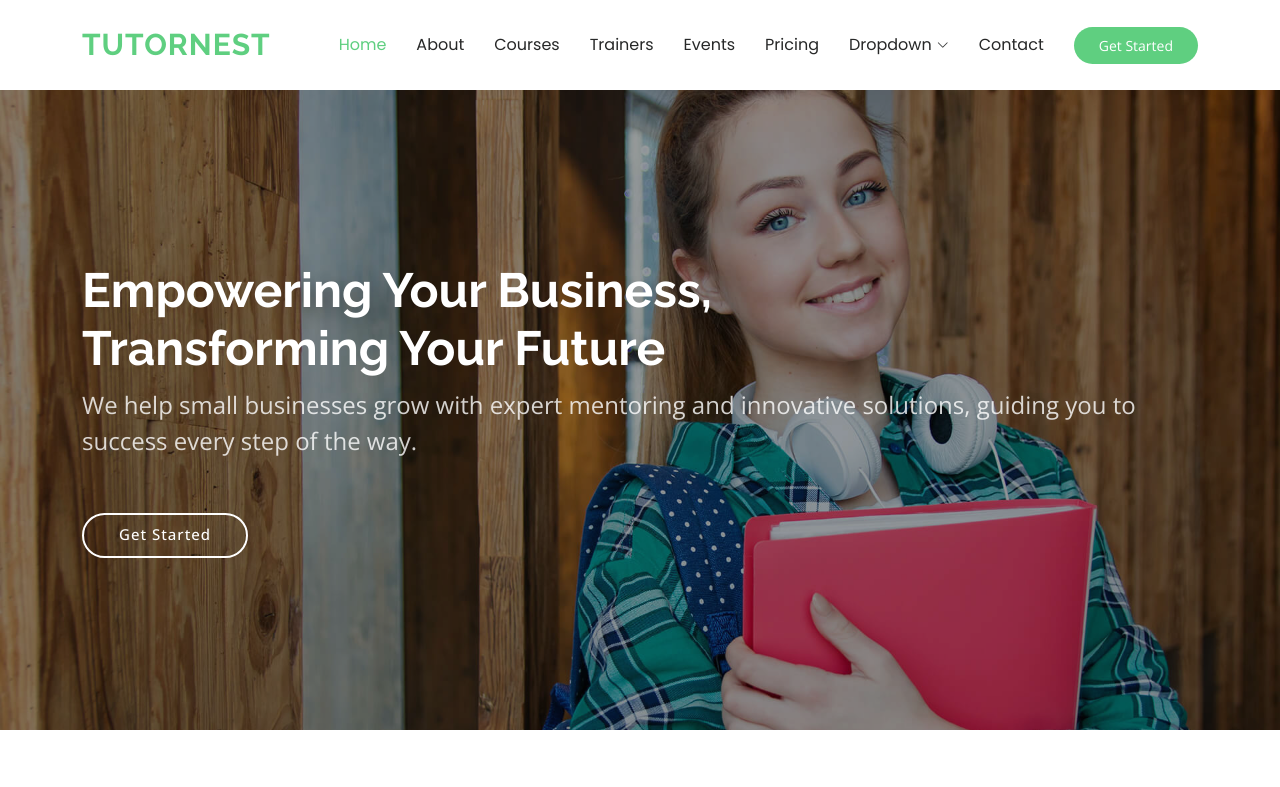
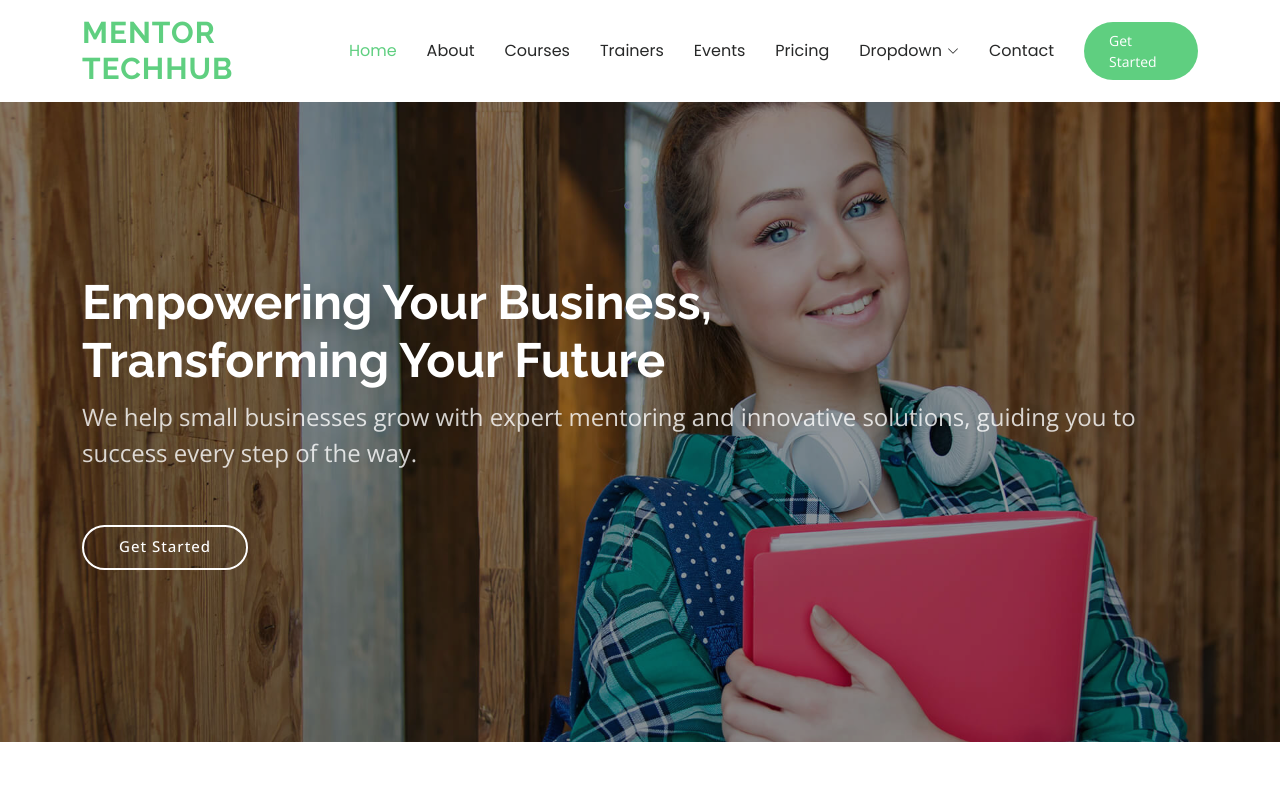
Before and after one commit to malware7869/tutornest, a plain HTML site: page index.html in a window 1280 px wide. Shown: the top 787 px of the page. Drawn offline with nearby package versions, Linux system fonts and the light colour scheme.

Commit message:
Update index.html

```diff
--- a/index.html
+++ b/index.html
@@ -4,9 +4,9 @@
 <head>
   <meta charset="utf-8">
   <meta content="width=device-width, initial-scale=1.0" name="viewport">
-  <title>TutorNest: Web Design, SEO & Copywriting for Business Growth</title>
+  <title>Mentor TechHub: Web Design, SEO & Copywriting for Business Growth</title>
   <meta name="description"
-    content="TutorNest offers web design, SEO, and copywriting services to help small businesses grow. Get custom websites, SEO, and content tailored to your needs.">
+    content="Mentor TechHub offers web design, SEO, and copywriting services to help small businesses grow. Get custom websites, SEO, and content tailored to your needs.">
   <meta name="keywords"
     content="mentoring, mentoring app, mentoring programs near me, mentor matching, personal mentor, graphic design website, website builders for small business, shopify website design, wordpress website designer, web design near me, shopify web designer, website designers for small business, website design near me, seo consultant, seo company near me, google search engine optimization, seo services near me, seo near me, seo packages, seo experts, seo packages pricing">
 
@@ -49,7 +49,7 @@
       <a href="index.html" class="logo d-flex align-items-center me-auto">
         <!-- Uncomment the line below if you also wish to use an image logo -->
         <!-- <img src="assets/img/logo.png" alt=""> -->
-        <h1 class="sitename">TutorNest</h1>
+        <h1 class="sitename">Mentor TechHub</h1>
       </a>
 
       <nav id="navmenu" class="navmenu">
```
